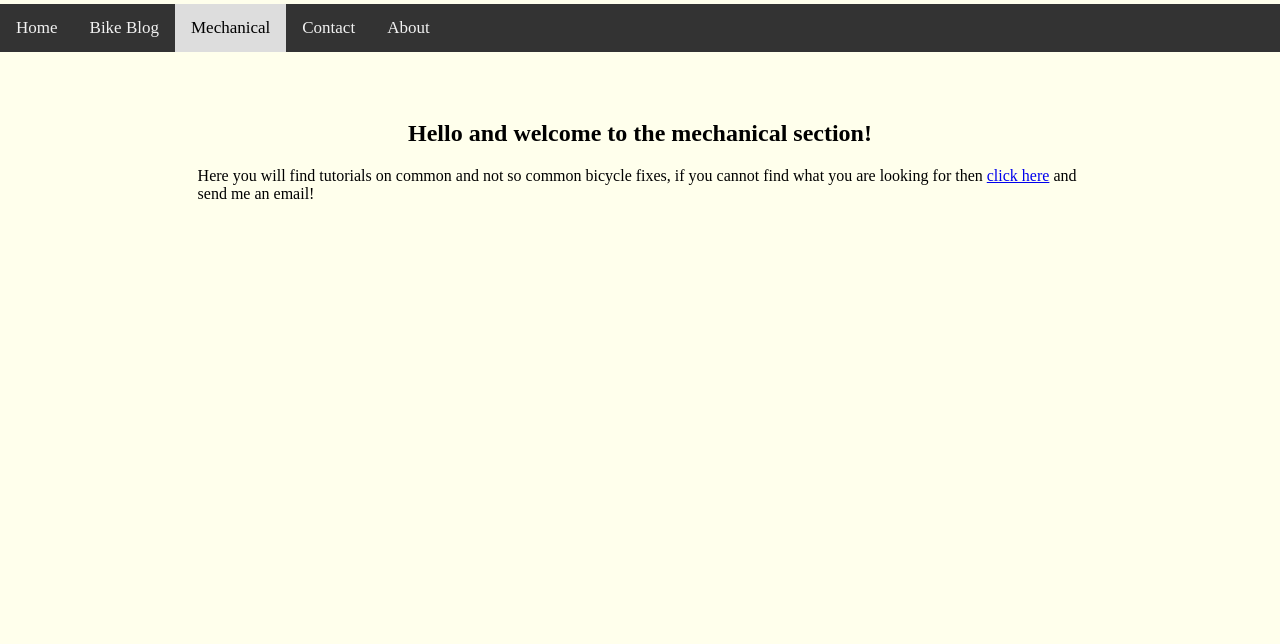
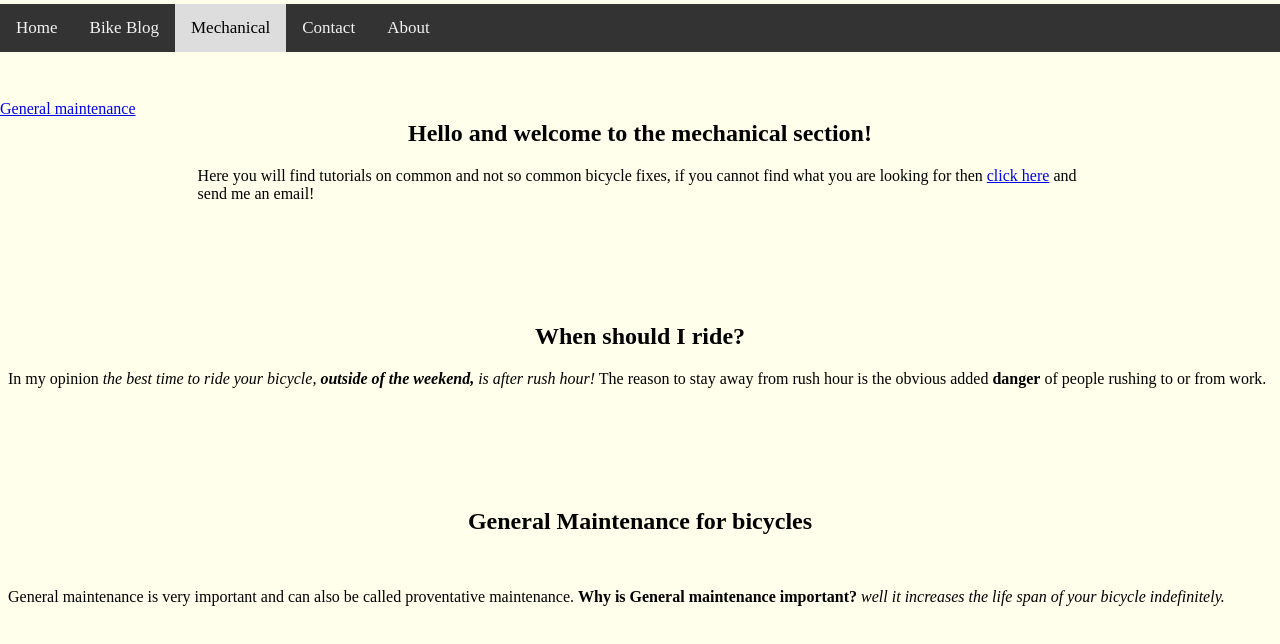
Before and after one commit to cyclingxc/cyclingxc.github.io, a plain HTML site: page mechanical.html in a window 1280 px wide. Drawn offline with Linux system fonts and the light colour scheme.

Commit message:
version 1.01

```diff
--- a/main.css
+++ b/main.css
@@ -1,5 +1,11 @@
 			html {
 				word-wrap: break-word;
+			}
+			.sideNav {
+							position:fixed;
+							left:0;
+							top:0;
+							padding-top:100px;
 			}
 			body{
 				background-color: rgb(255,255,236);
--- a/mechanical.html
+++ b/mechanical.html
@@ -8,11 +8,20 @@
 		<div class="header">
 			<a href="index.html">Home</a> <a href="bikeBlog.html">Bike Blog</a> <a href="mechanical.html" style="color: black; background-color:#ddd";>Mechanical</a> <a href="contact.html">Contact</a> <a href="about.html">About</a>
 		</div>
+
+		<div id="sideNav" class="sideNav"><a href="#gM">General maintenance</a></div>
 	</head>
 <body>
 	<div class="body">
 		<h2>Hello and welcome to the mechanical section!</h2>
 			<p>Here you will find tutorials on common and not so common bicycle fixes, if you cannot find what you are looking for then <a href="contact.html">click here</a> and send me an email!</p>
 	</div>
+	<h2>When should I ride?</h2>
+	<p>In my opinion <i>the best time to ride your bicycle, <b>outside of the weekend,</b> is after rush hour!</i>  The reason to stay away from rush hour is the obvious added <b>danger</b> of people rushing to or from work.</p>
+
+	<div id="gM"><h2><center>General Maintenance for bicycles</center></h2><br>
+	<p>General maintenance is very important and can also be called proventative maintenance.  <b>Why is General maintenance important?</b>  <i>well it increases the life span of your bicycle indefinitely.</i>	<br><br>
+
+	</p></div>
 </body>
 </html>
```
Also changed, not shown: sideNav.js (line endings or trailing spaces), 1 other file.
